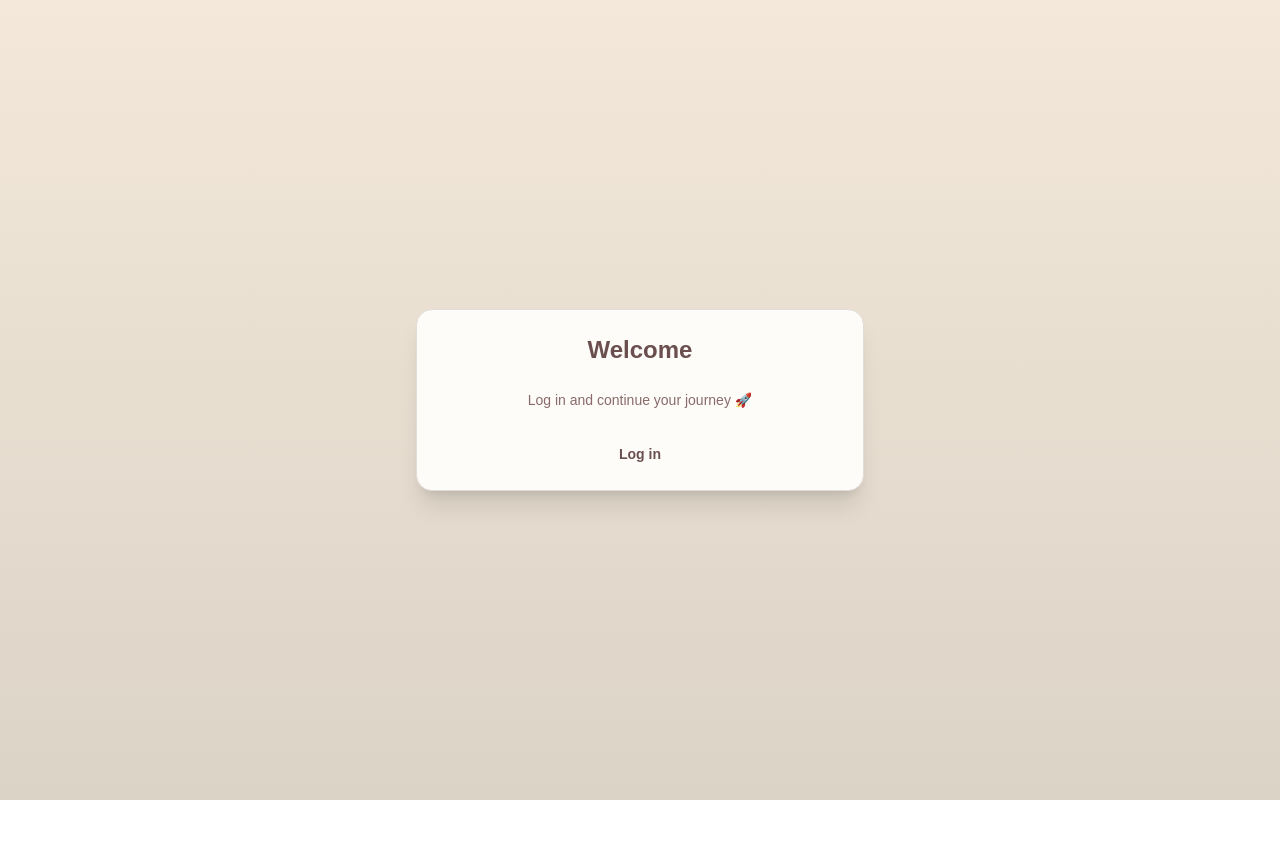
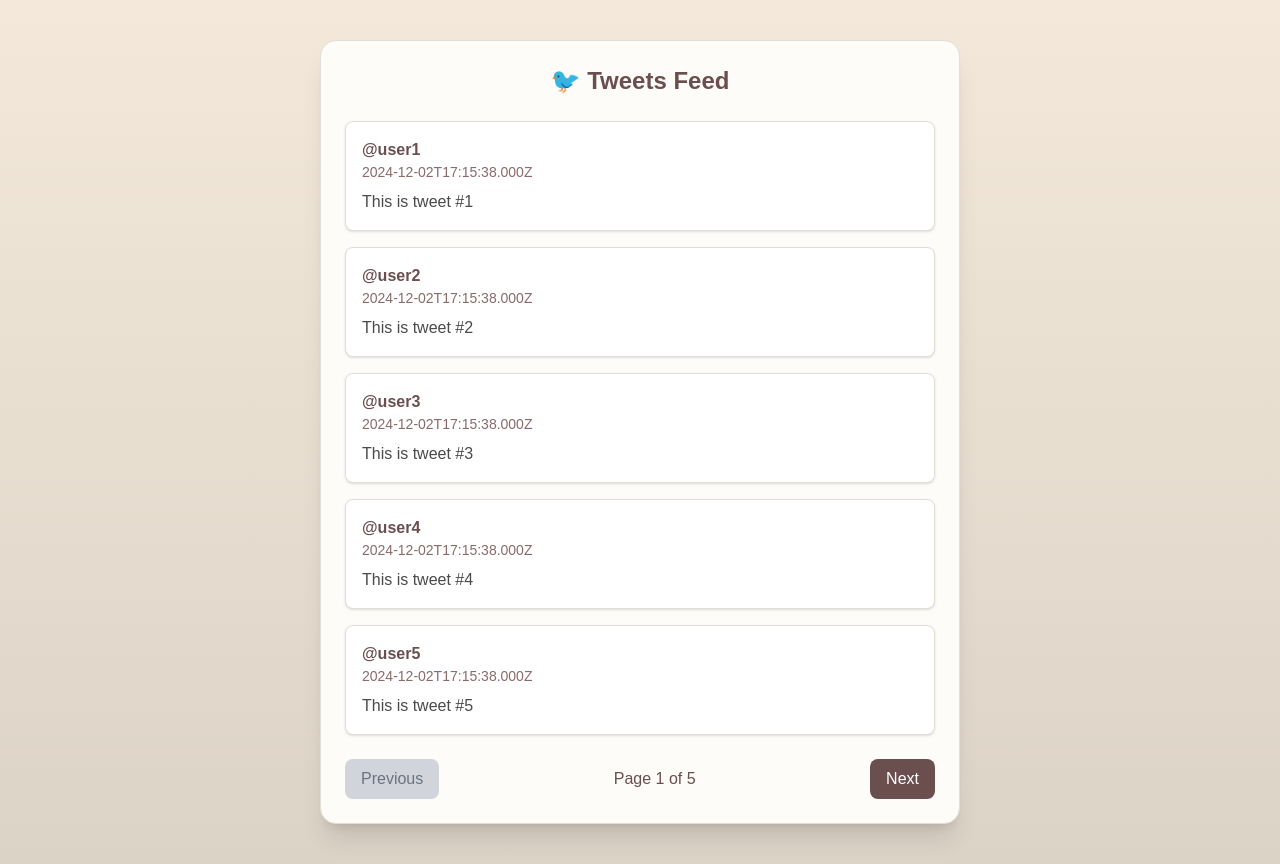
Before and after one commit to JAGORING/next_form_login, a Next.js app: page / in a window 1280 px wide. Before the commit the page ends 800 px from the top, so only its background shows below. Built offline with nearby package versions, Linux system fonts and the light colour scheme.

Commit message:
[feat] Home 화면 UI 적용

```diff
--- a/src/app/page.tsx
+++ b/src/app/page.tsx
@@ -1,15 +1,84 @@
-import Link from 'next/link';
+'use client';
+import React, { useState, useEffect } from 'react';
+
+interface Tweet {
+  id: number;
+  username: string;
+  content: string;
+  timestamp: string;
+}
 
 export default function Home() {
+  const [tweets, setTweets] = useState<Tweet[]>([]);
+  const [currentPage, setCurrentPage] = useState(1);
+  const [totalPages, setTotalPages] = useState(1);
+
+  useEffect(() => {
+    fetchTweets(currentPage);
+  }, [currentPage]);
+
+  const fetchTweets = (page: number) => {
+    const mockTweets = Array.from({ length: 5 }, (_, i) => ({
+      id: i + 1 + (page - 1) * 5,
+      username: `user${i + 1}`,
+      content: `This is tweet #${i + 1 + (page - 1) * 5}`,
+      timestamp: new Date().toISOString(),
+    }));
+    setTweets(mockTweets);
+    setTotalPages(5);
+  };
+
+  const handleNextPage = () => {
+    if (currentPage < totalPages) setCurrentPage(currentPage + 1);
+  };
+
+  const handlePreviousPage = () => {
+    if (currentPage > 1) setCurrentPage(currentPage - 1);
+  };
+
   return (
-    <div className="flex items-center justify-center min-h-screen">
-      <div className="w-full max-w-md p-6 bg-[#fdfcf9] shadow-xl rounded-2xl border border-[#e2ddd7]">
-        <h2 className="text-2xl font-semibold text-center text-[#6b4f4f] mb-6">Welcome</h2>
-        <p className="text-sm text-center text-[#8a6a6a] mb-8">Log in and continue your journey 🚀</p>
-        <div className="mt-6 text-center">
-          <Link href="/login" className="text-[#6b4f4f] text-sm hover:underline font-semibold">
-            Log in
-          </Link>
+    <div className="flex items-center justify-center min-h-screen py-10 px-6 md:px-0">
+      <div className="w-full max-w-3xl p-6 bg-[#fdfcf9] shadow-xl rounded-2xl border border-[#e2ddd7]">
+        <h2 className="text-2xl font-semibold text-center text-[#6b4f4f] mb-6">🐦 Tweets Feed</h2>
+
+        <div className="space-y-4">
+          {tweets.map((tweet) => (
+            <div key={tweet.id} className="p-4 bg-white shadow rounded-lg border border-[#e2ddd7]">
+              <p className="font-semibold text-[#6b4f4f]">@{tweet.username}</p>
+              <p className="text-sm text-[#8a6a6a]">{tweet.timestamp}</p>
+              <p className="mt-2 text-[#4a4a4a]">{tweet.content}</p>
+            </div>
+          ))}
+        </div>
+
+        <div className="flex justify-between items-center mt-6">
+          <button
+            onClick={handlePreviousPage}
+            disabled={currentPage === 1}
+            className={`px-4 py-2 rounded-lg ${
+              currentPage === 1
+                ? 'bg-gray-300 text-gray-500 cursor-not-allowed'
+                : 'bg-[#6b4f4f] text-white hover:bg-[#8a6a6a]'
+            }`}
+          >
+            Previous
+          </button>
+
+          <span className="text-[#6b4f4f]">
+            Page {currentPage} of {totalPages}
+          </span>
+
+          <button
+            onClick={handleNextPage}
+            disabled={currentPage === totalPages}
+            className={`px-4 py-2 rounded-lg ${
+              currentPage === totalPages
+                ? 'bg-gray-300 text-gray-500 cursor-not-allowed'
+                : 'bg-[#6b4f4f] text-white hover:bg-[#8a6a6a]'
+            }`}
+          >
+            Next
+          </button>
         </div>
       </div>
     </div>
```
